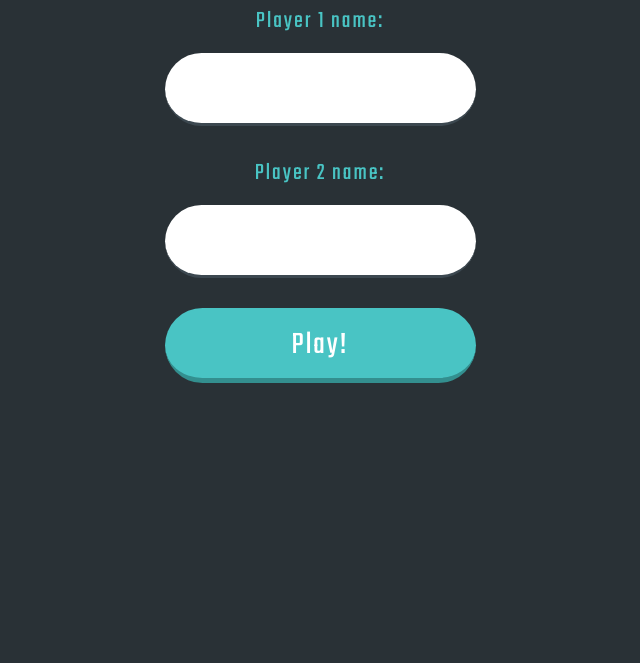
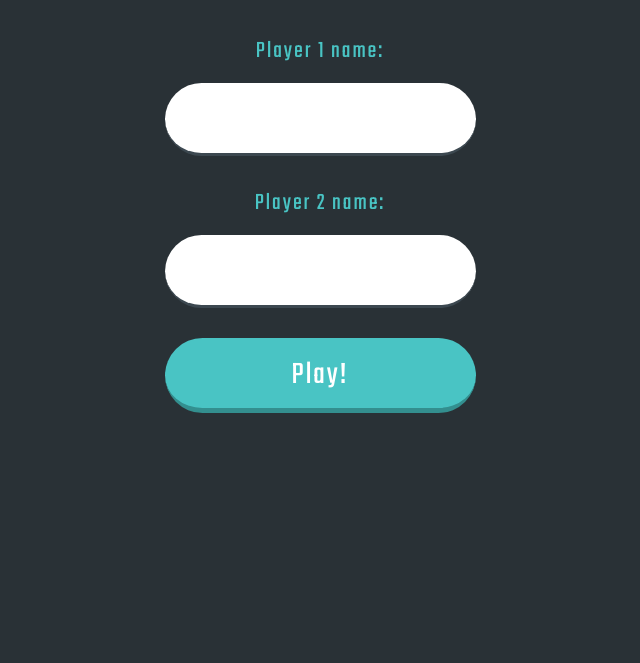
Before and after one commit to demodrome/tic-tac-toe, a plain HTML site: page index.html in a window 1280 px wide. Shown: the part 137-800 px from the top of the page, without its empty margins (320-960 px from the left). Drawn offline with Linux system fonts and the light colour scheme.

Commit message:
feat: Add functionality for dynamically rendering splash screen

```diff
--- a/css/styles.css
+++ b/css/styles.css
@@ -28,7 +28,8 @@ input {
 .heading {
   color: rgb(245, 255, 255);
   font-size: 4rem;
-  margin-bottom: 30px;
+  margin: 30px 0;
+  text-align: center;
 }
 
 .splash {
--- a/index.html
+++ b/index.html
@@ -11,19 +11,7 @@
   <title>Tic Tac Toe</title>
 </head>
 <body>
-  <div class="game-container">
-    <h1 class="heading">Tic Tac Toe</h1>
-    <div class="splash">
-      <div class="input-group">
-        <label for="player-one-name" class="input-label">Player 1 name:</label>
-        <input id="player-one-name" class="player-name" type="text" data-player-two-name autofocus>
-      </div>
-      <div class="input-group">
-        <label for="player-two-name" class="input-label">Player 2 name:</label>
-        <input id="player-two-name" class="player-name" type="text" data-player-two-name>
-      </div>
-      <button class="btn" data-play>Play!</button>
-    </div>
-  </div>
+  <h1 class="heading">Tic Tac Toe</h1>
+  <div class="game-container" data-game-container></div>
 </body>
 </html>
--- a/js/app.js
+++ b/js/app.js
@@ -0,0 +1,8 @@
+import splash from "./splash.js";
+
+const root = document.querySelector('[data-game-container]');
+const splashScreen = splash().render(root);
+
+splashScreen.startButton.addEventListener('click', () => {
+  // Start the game here
+});
--- /dev/null
+++ b/js/splash.js
@@ -0,0 +1,59 @@
+/**
+ * Create and render a splash screen for the game
+ * @returns {Object} The splash screen API
+ */
+function splash() {
+  // Build the interface
+  const container = document.createElement('div');
+  container.classList.add('splash');
+  const playerOneInputGroup = document.createElement('div');
+  playerOneInputGroup.classList.add('input-group');
+  const playerOneInputLabel = document.createElement('label');
+  playerOneInputLabel.classList.add('input-label');
+  playerOneInputLabel.setAttribute('for', 'player-one-name');
+  playerOneInputLabel.textContent = 'Player 1 name:';
+  const playerOneInputField = document.createElement('input');
+  playerOneInputField.classList.add('player-name');
+  playerOneInputField.setAttribute('id', 'player-one-name');
+  playerOneInputField.setAttribute('data-player-one-name', '');
+  playerOneInputField.setAttribute('autofocus', 'true');
+  const playerTwoInputGroup = document.createElement('div');
+  playerTwoInputGroup.classList.add('input-group');
+  const playerTwoInputLabel = document.createElement('label');
+  playerTwoInputLabel.classList.add('input-label');
+  playerTwoInputLabel.setAttribute('for', 'player-two-name');
+  playerTwoInputLabel.textContent = 'Player 2 name:';
+  const playerTwoInputField = document.createElement('input');
+  playerTwoInputField.classList.add('player-name');
+  playerTwoInputField.setAttribute('id', 'player-two-name');
+  const startButton = document.createElement('button');
+  startButton.classList.add('btn');
+  startButton.setAttribute('data-play', '')
+  startButton.textContent = 'Play!';
+
+  // Append to container
+  playerOneInputGroup.append(playerOneInputLabel, playerOneInputField);
+  playerTwoInputGroup.append(playerTwoInputLabel, playerTwoInputField);
+  container.append(playerOneInputGroup, playerTwoInputGroup, startButton);
+
+  /**
+   * Renders the splash screen to the document & returns the player's input fields and the start button. The input fields and start button are needed to collect player names needed when creating the game, and the starting the game from 'app.js'.
+   * @param {HTMLElement} root The element to draw the splash screen to
+   * @returns {Object} The player's input fields and the start button
+   */
+  function render(root) {
+    root.appendChild(container);
+
+    return {
+      playerOneInputField,
+      playerTwoInputField,
+      startButton
+    };
+  }
+
+  return {
+    render
+  }
+}
+
+export default splash;
```
